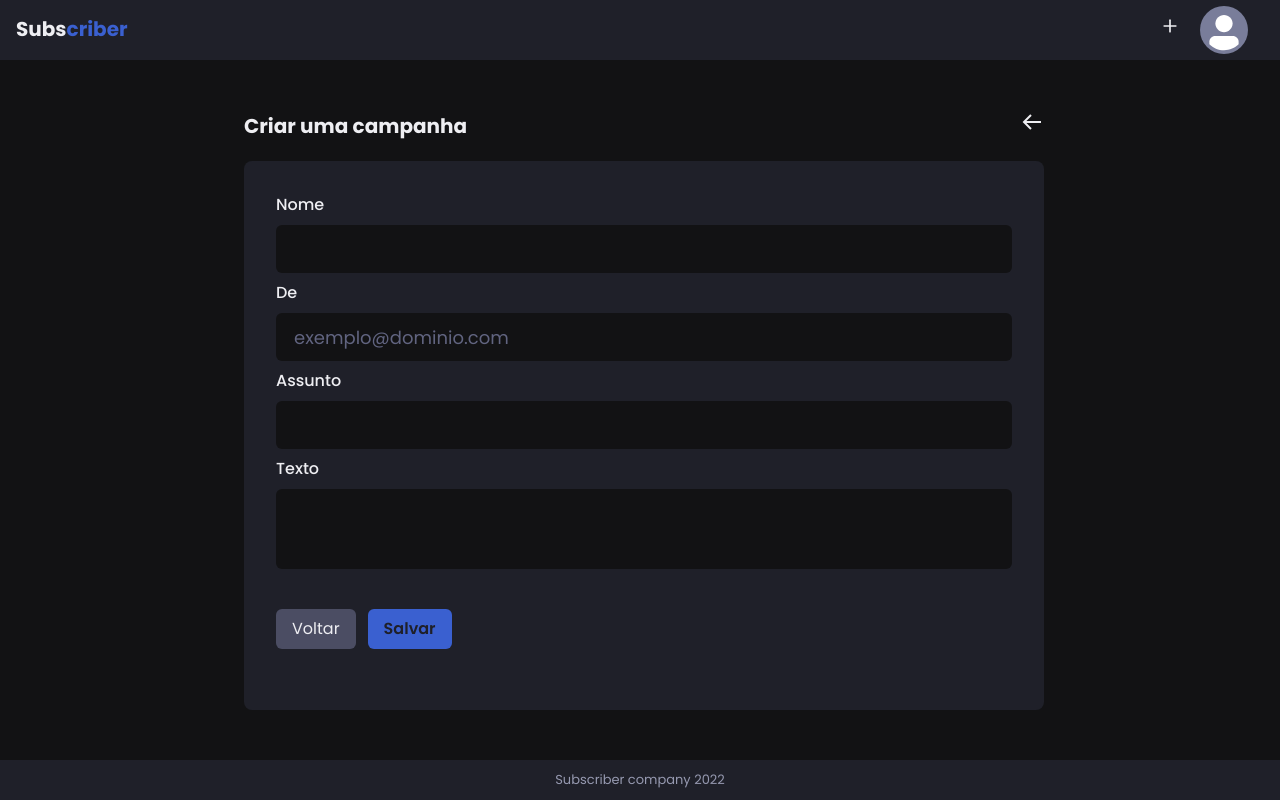
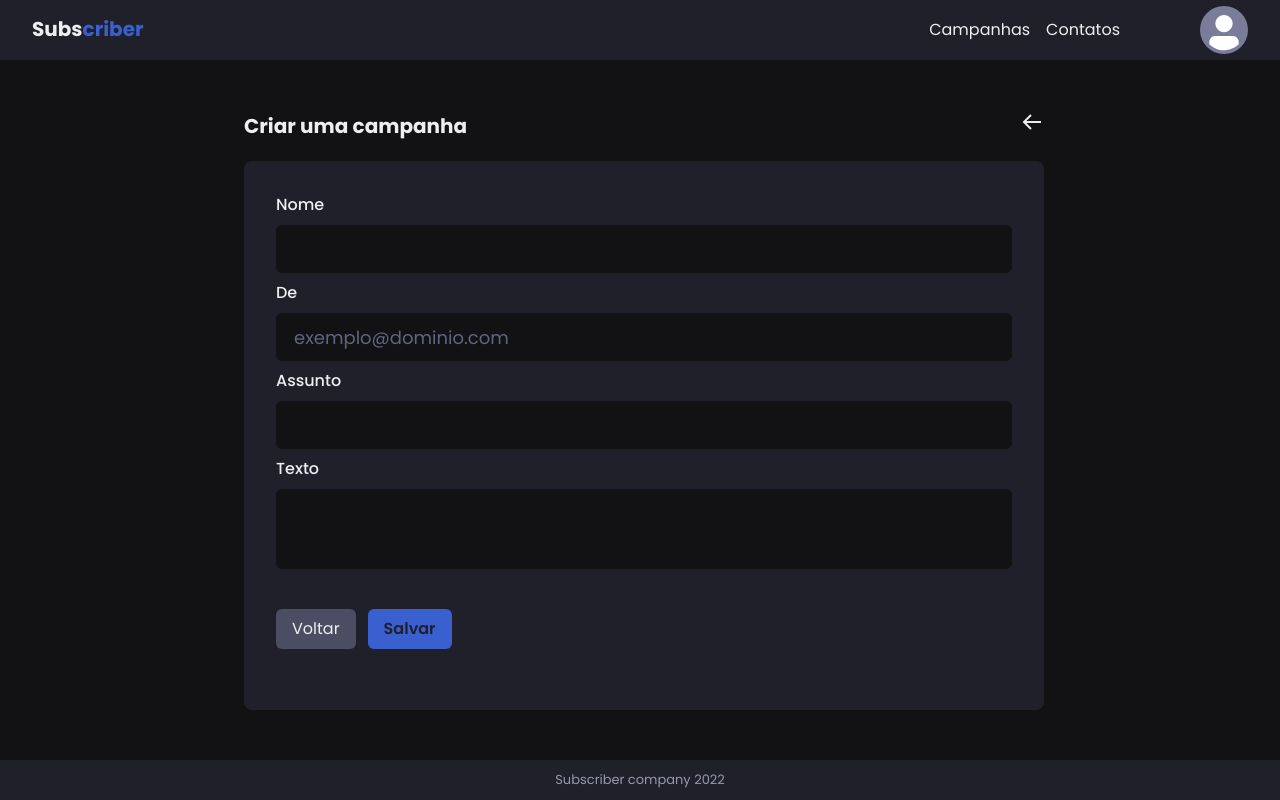
Before and after one commit to StephanyBatista/subscribers, a React (Vite) app in the folder frontend/: page /campaigns/create in a window 1280 px wide. Shown: the top 800 px of the page. Built offline with nearby package versions, Linux system fonts and the light colour scheme; no server answers.

Commit message:
change client to contacts and adjust header

```diff
--- a/frontend/src/components/templates/Layout/Logo.tsx
+++ b/frontend/src/components/templates/Layout/Logo.tsx
@@ -7,6 +7,7 @@ export function Logo() {
             _hover={{ textDecoration: 'none' }}
             as={ReactLink}
             to="/dashboard"
+            ml="4"
         >
             <Box >
                 <Heading fontSize="xl" as="span" >Subs</Heading>
--- a/frontend/src/components/templates/Layout/Navbar.tsx
+++ b/frontend/src/components/templates/Layout/Navbar.tsx
@@ -1,4 +1,4 @@
-import { Link, IconButton, Popover, PopoverArrow, PopoverBody, PopoverCloseButton, PopoverContent, PopoverHeader, PopoverTrigger, Flex, Box, Avatar, Text, Button } from "@chakra-ui/react";
+import { Link, IconButton, Popover, PopoverArrow, PopoverBody, PopoverCloseButton, PopoverContent, PopoverHeader, PopoverTrigger, Flex, Box, Avatar, Text, Button, HStack } from "@chakra-ui/react";
 import { Link as ReactLink } from 'react-router-dom';
 
 import { FiPlus } from "react-icons/fi";
@@ -10,58 +10,38 @@ export function Navbar() {
             mr="4"
             as="aside"
         >
-            <Popover
-                placement="bottom-end"
-            >
-                <PopoverTrigger>
-                    <IconButton
-                        color="gray.50"
-                        fontSize="xl"
-                        variant="unstyled"
-                        aria-label='action button'
-                        icon={<FiPlus />}
-                    />
-                </PopoverTrigger>
-                <PopoverContent
-                    maxWidth={200}
-                    //px="4"
-                    py="1"
-                    textAlign="center"
-                    gap="2"
-                    color="gray.900">
-                    <Flex
-                        flexDirection="column"
-                        w="100%"
-                    >
+            <HStack mr="20" spacing={4}>
                 <Link
                     as={ReactLink}
                     to='/campaigns'
                     py="1"
-                            transition="background 0.2s, color 0.2s"
-                            _hover={{ textDecoration: 'none', background: "blue.900", color: 'gray.50' }}
+                    transition=" color 0.2s"
+                    _hover={{ textDecoration: 'none', color: 'blue.900' }}
                 >Campanhas
                 </Link>
                 <Link
                     as={ReactLink}
-                            to='/clients'
+                    to='/contacts'
                     py="1"
-                            transition="background 0.2s, color 0.2s"
-                            _hover={{ textDecoration: 'none', background: "blue.900", color: 'gray.50' }}
-                        >Clientes
+                    transition=" color 0.2s"
+                    _hover={{ textDecoration: 'none', color: 'blue.900' }}
+                >Contatos
                 </Link>
-                    </Flex>
-                </PopoverContent>
-            </Popover>
+            </HStack>
 
 
             <Flex align="center">
                 <Popover
                     placement="bottom-end">
-                    <PopoverTrigger>
+                    <PopoverTrigger >
+                        <Box
+                            _hover={{ cursor: 'pointer' }}
+                        >
                             <Avatar
                                 size="md"
                                 name={user?.name}
                             />
+                        </Box>
                     </PopoverTrigger>
                     <PopoverContent color="gray.800" w="200px">
                         <Button type="button" onClick={onSigOut} variant="unstyled">Sair</Button>
--- a/frontend/src/pages/Clients/Create.tsx
+++ b/frontend/src/pages/Contacts/Create.tsx
@@ -19,7 +19,7 @@ const validation = Yup.object().shape({
 });
 
 
-export function CreateClient() {
+export function CreateContact() {
     const { register, handleSubmit, reset, formState } = useForm({
         resolver: yupResolver(validation)
     });
@@ -35,12 +35,12 @@ export function CreateClient() {
         }).then((response) => {
             if (response.status === 201) {
                 toast({
-                    description: 'Cliente adicionado com sucesso!',
+                    description: 'Contato adicionado com sucesso!',
                     status: 'success',
                     duration: 5000,
                     isClosable: true
                 });
-                navigate('/clients');
+                navigate('/contacts');
 
             }
         }).catch(err => console.log(err))
@@ -63,10 +63,10 @@ export function CreateClient() {
                     mb="5"
                     justify="space-between"
                     align="center">
-                    <Heading fontSize="2xl">Adicionar Cliente</Heading>
+                    <Heading fontSize="2xl">Adicionar contato</Heading>
                     <Link
                         as={ReactLink}
-                        to="/clients"
+                        to="/contacts"
                     >
                         <Icon as={BiArrowBack} fontSize="2xl" />
                     </Link>
--- a/frontend/src/pages/Clients/Edit.tsx
+++ b/frontend/src/pages/Contacts/Edit.tsx
@@ -1,6 +1,6 @@
 import { Layout } from "../../components/templates/Layout";
 
-export function EdtiClient() {
+export function EditContact() {
     return (
         <Layout>
 
--- a/frontend/src/pages/Clients/index.tsx
+++ b/frontend/src/pages/Contacts/index.tsx
@@ -6,35 +6,35 @@ import { Layout } from "../../components/templates/Layout";
 import { api } from "../../services/apiClient";
 
 
-interface ClientsData {
+interface ContactData {
     id: string;
     name: string;
     email: string;
 }
 
-export function Clients() {
-    const [clients, setClients] = useState<ClientsData[]>([]);
+export function Contacts() {
+    const [contacts, setContacts] = useState<ContactData[]>([]);
     const [isLoading, setIsLoading] = useState(true);
 
-    const getAllClientes = useCallback(async () => {
+    const getAllContacts = useCallback(async () => {
         api.get('/clients').then((response) => {
-            setClients(response.data)
+            setContacts(response.data)
         }).catch(err => console.log(err)).finally(() => setIsLoading(false));
 
     }, []);
 
     useEffect(() => {
-        getAllClientes();
+        getAllContacts();
     }, [])
 
     return (
         <Layout>
             <Flex justify="space-between" mb="8" align="center">
-                <Heading>Clientes</Heading>
+                <Heading>Contatos</Heading>
                 <Link
                     _hover={{ textDecoration: 'none' }}
                     as={ReactLink}
-                    to="/clients/create"
+                    to="/contacts/create"
                 >
                     <Button
                         type="button"
@@ -75,16 +75,16 @@ export function Clients() {
                                     </Tr>
                                 </Thead>
                                 <Tbody>
-                                    {clients?.map(client => (
-                                        <Tr key={client.id} >
-                                            <Td>{client.id}</Td>
-                                            <Td>{client.name.charAt(0).toUpperCase() + client.name.slice(1)}</Td>
-                                            <Td>{client.email}</Td>
+                                    {contacts?.map(contact => (
+                                        <Tr key={contact.id} >
+                                            <Td>{contact.id}</Td>
+                                            <Td>{contact.name.charAt(0).toUpperCase() + contact.name.slice(1)}</Td>
+                                            <Td>{contact.email}</Td>
                                             <Td>
                                                 <Link
                                                     _hover={{ textDecoration: 'none' }}
                                                     as={ReactLink}
-                                                    to={`/clients/edit/${client.id}`}
+                                                    to={`/contacts/edit/${contact.id}`}
                                                 >
                                                     <Button
                                                         type="button"
--- a/frontend/src/services/routes/Router.tsx
+++ b/frontend/src/services/routes/Router.tsx
@@ -2,9 +2,9 @@ import { Routes, Route } from "react-router-dom";
 import { Campaigns } from "../../pages/Campaigns";
 import { Create } from "../../pages/Campaigns/Create";
 import { Edit } from "../../pages/Campaigns/Edit";
-import { Clients } from "../../pages/Clients";
-import { CreateClient } from "../../pages/Clients/Create";
-import { EdtiClient } from "../../pages/Clients/Edit";
+import { Contacts } from "../../pages/Contacts";
+import { CreateContact } from "../../pages/Contacts/Create";
+import { EditContact } from "../../pages/Contacts/Edit";
 import { Dashboard } from "../../pages/Dashboard";
 import { Register } from "../../pages/Register";
 import { SingIn } from "../../pages/SingIn";
@@ -25,10 +25,10 @@ export function AppRoute() {
                 <Route path="edit/:campaignId" element={<Edit />} />
                 <Route index element={<Campaigns />} />
             </Route>
-            <Route path="clients" >
-                <Route path="create" element={<CreateClient />} />
-                <Route path="edit/:clientId" element={<EdtiClient />} />
-                <Route index element={<Clients />} />
+            <Route path="contacts" >
+                <Route path="create" element={<CreateContact />} />
+                <Route path="edit/:contactId" element={<EditContact />} />
+                <Route index element={<Contacts />} />
             </Route>
             <Route path="*" element={<NotFound />} />
         </Routes>
```
Lines whose indentation alone changed are shown as unchanged.
